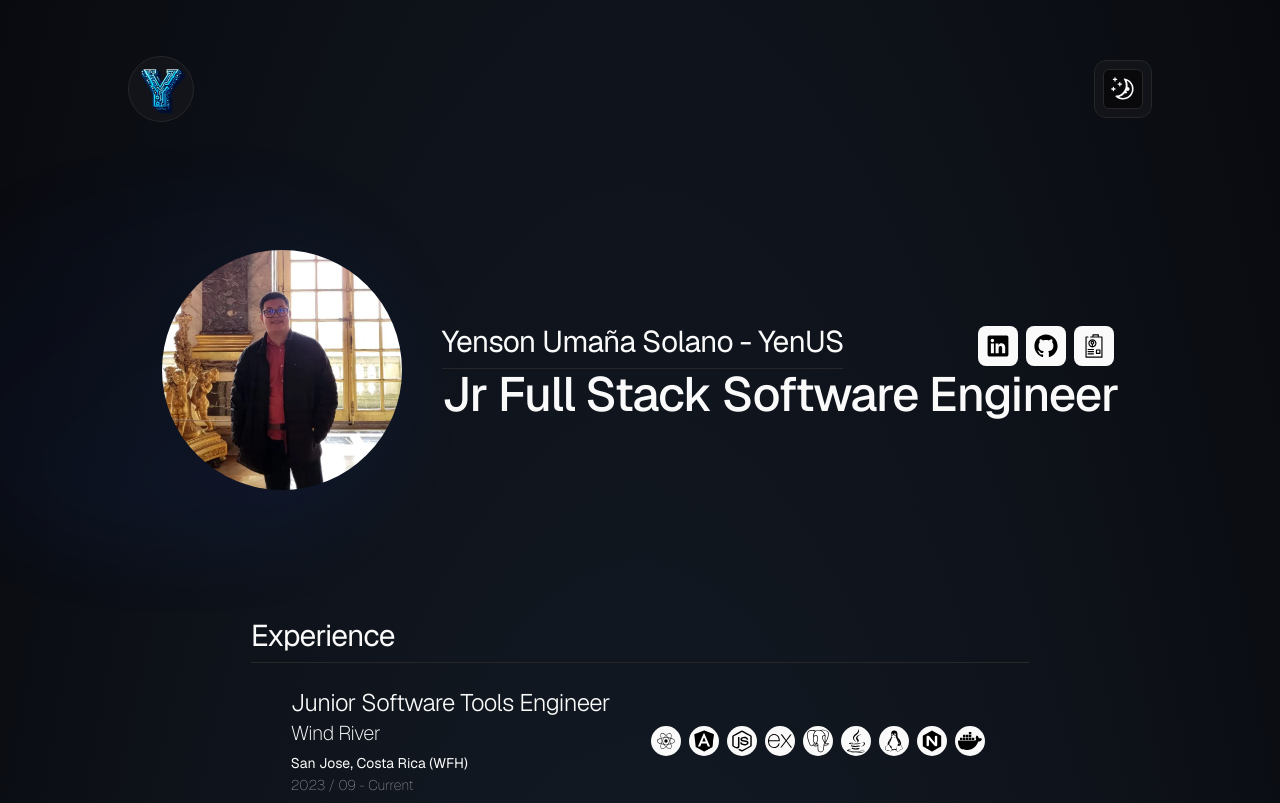
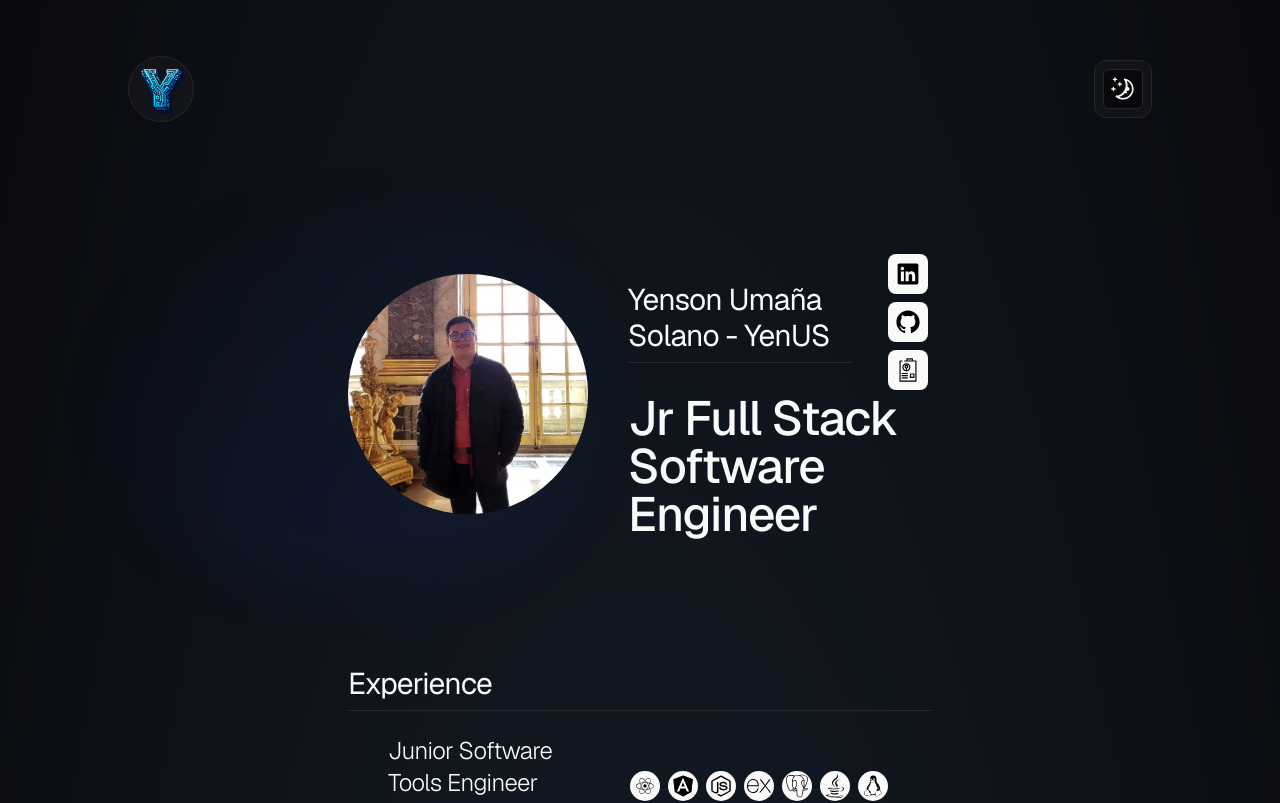
Before and after one commit to Yen-US/yenus_portfolio, a Next.js app: page / in a window 1280 px wide. Shown: the top 803 px of the page. Built offline with nearby package versions, Linux system fonts and the light colour scheme.

Commit message:
Update component widths in education, experience, and skills sections

```diff
--- a/src/components/education-content.tsx
+++ b/src/components/education-content.tsx
@@ -7,7 +7,7 @@ import MutedTypo from "./typography/muted-typo"
 
 export default function Education() {
     return (
-        <section className="text-xl flex flex-col lg:w-2/3 space-y-6">
+        <section className="text-xl flex flex-col lg:w-1/2 space-y-6">
             <H2Typo>Education</H2Typo>
             <section className="px-2 lg:px-10 flex justify-between">
                 <article>
--- a/src/components/experience-content.tsx
+++ b/src/components/experience-content.tsx
@@ -23,7 +23,7 @@ import DockerSVG from "./icons/docker-icon"
 
 export default function Experience() {
     return (
-        <section className="text-xl flex flex-col lg:w-2/3 space-y-6 mb-2">
+        <section className="text-xl flex flex-col lg:w-1/2 space-y-6 mb-2">
             <H2Typo>Experience</H2Typo>
             <section className="px-2 lg:px-10 flex justify-between items-center">
                 <article className="w-1/2">
--- a/src/components/skills-content.tsx
+++ b/src/components/skills-content.tsx
@@ -20,7 +20,7 @@ import DockerSVG from "./icons/docker-icon"
 
 export default function Skills() {
     return (
-        <section className="text-xl flex flex-col lg:w-2/3 space-y-6 mb-2">
+        <section className="text-xl flex flex-col lg:w-1/2 space-y-6 mb-2">
             <H2Typo>Skills</H2Typo>
             <H3Typo>Technical Skills</H3Typo>
             <article className="flex items-center flex-wrap justify-center mb-4">
--- a/src/components/welcome-content.tsx
+++ b/src/components/welcome-content.tsx
@@ -13,7 +13,7 @@ import Link from "next/link"
 
 export default function Welcome() {
     return (
-        <section className="text-3xl relative flex place-items-center before:absolute before:h-[300px] before:w-[480px] before:-translate-x-1/2 before:rounded-full before:bg-gradient-radial before:from-white before:to-transparent before:blur-2xl before:content-[''] after:absolute after:-z-20 after:h-[180px] after:w-[240px] after:translate-x-1/3 after:bg-gradient-conic after:from-sky-200 after:via-blue-200 after:blur-2xl after:content-[''] before:dark:bg-gradient-to-br before:dark:from-transparent before:dark:to-blue-700 before:dark:opacity-10 after:dark:from-sky-900 after:dark:via-[#0141ff] after:dark:opacity-40 before:lg:h-[360px]">
+        <section className="lg:w-1/2 text-3xl relative flex place-items-center before:absolute before:h-[300px] before:w-[480px] before:-translate-x-1/2 before:rounded-full before:bg-gradient-radial before:from-white before:to-transparent before:blur-2xl before:content-[''] after:absolute after:-z-20 after:h-[180px] after:w-[240px] after:translate-x-1/3 after:bg-gradient-conic after:from-sky-200 after:via-blue-200 after:blur-2xl after:content-[''] before:dark:bg-gradient-to-br before:dark:from-transparent before:dark:to-blue-700 before:dark:opacity-10 after:dark:from-sky-900 after:dark:via-[#0141ff] after:dark:opacity-40 before:lg:h-[360px]">
             <Avatar className="h-60 w-60 mr-10">
                     <AvatarImage src="./YenUSPP2.webp"/>
                     <AvatarFallback>YU</AvatarFallback>
```
